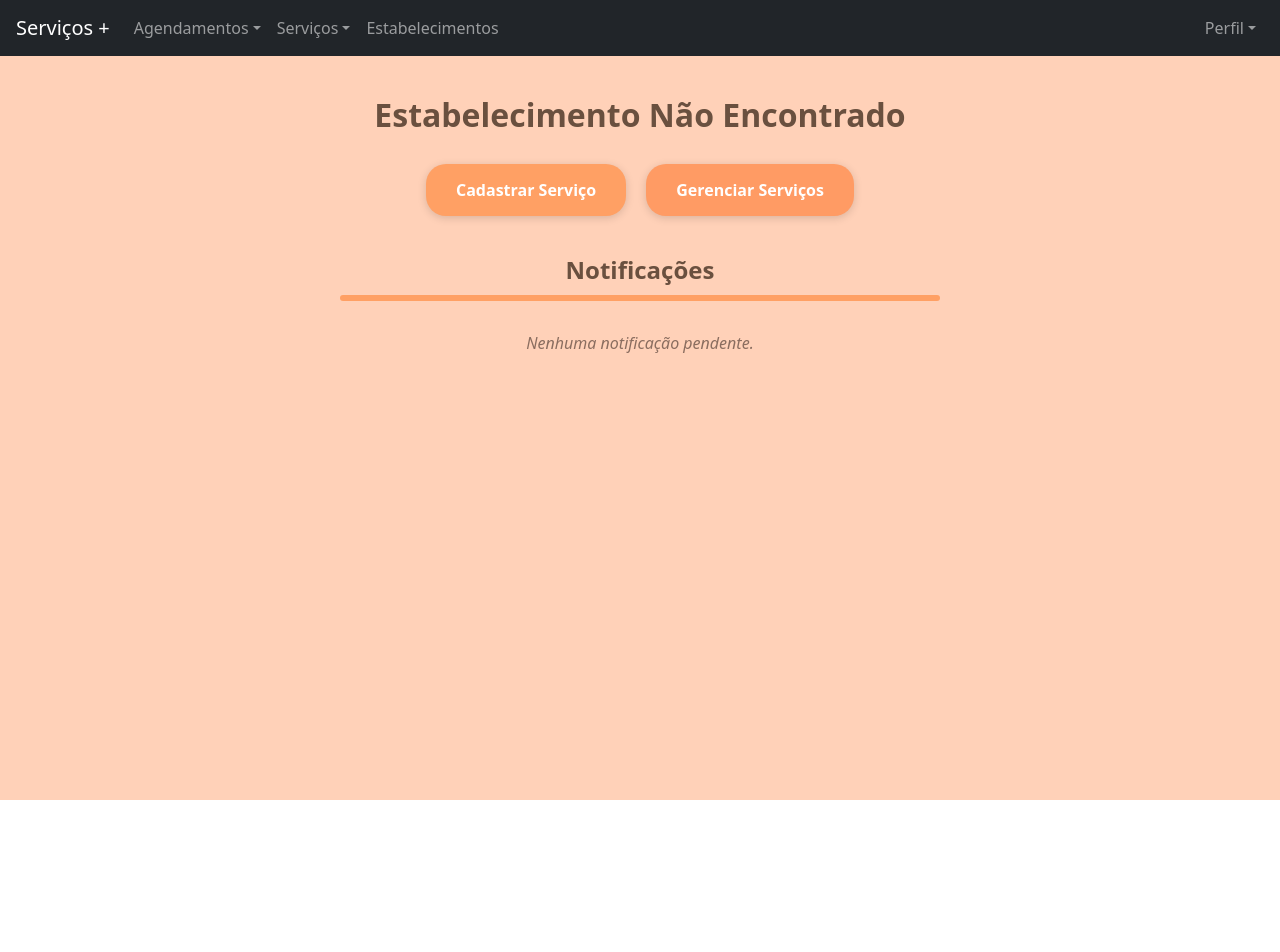
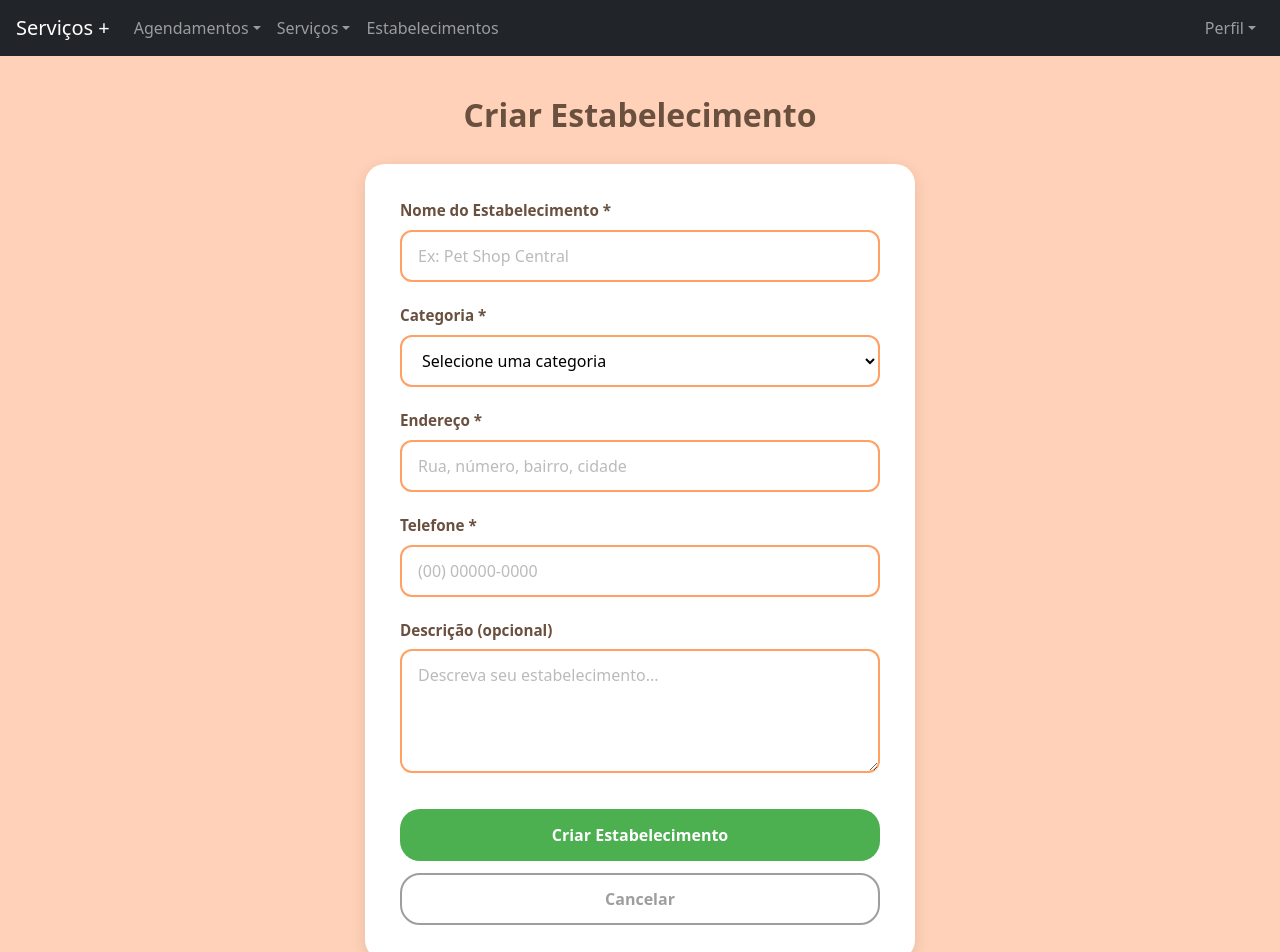
Before and after one commit to AntonioCarlosPereira/POO-project, a React (Vite) app in the folder POOProj/: page /proprietario/estabelecimento/novo in a window 1280 px wide. Shown: the top 952 px of the page. Before the commit the page ends 800 px from the top, so only its background shows below. Built offline with nearby package versions, Linux system fonts and the light colour scheme.

Commit message:
coloquei a tela de cadastrar estabelecimento

```diff
--- a/POOProj/src/App.tsx
+++ b/POOProj/src/App.tsx
@@ -21,6 +21,8 @@ import ProprietarioMenu from "./pages/Proprietario/ProprietarioMenu"
 import GerenciarProprietario from "./pages/Proprietario/GerenciarProprietario"
 import EstabelecimentoMenu from "./pages/Proprietario/EstabelecimentoMenu"
 import CadastrarServicoProprietario from "./pages/Proprietario/CadastrarServicoProprietario"
+import CriarEstabelecimento from "./pages/Proprietario/criar_estabelecimento";
+
 
 export default function App() {
   return (
@@ -134,6 +136,16 @@ export default function App() {
         }
       />
 
+      {/* Rota para Cadastrar Serviço em um Estabelecimento (ex: /proprietario/estabelecimento/1/cadastrar) */}
+      <Route
+        path="/proprietario/estabelecimento/novo"
+        element={
+          <>
+            <CriarEstabelecimento />
+          </>
+        }
+      />
+
       <Route path="*" element={<h2 className="text-center mt-5">404 - Página não encontrada</h2>} />
     </Routes>
   );
--- a/POOProj/src/Components/AppNavbar.tsx
+++ b/POOProj/src/Components/AppNavbar.tsx
@@ -1,5 +1,5 @@
 import { Link, useNavigate } from "react-router-dom";
-import { Navbar, Nav, Container, NavDropdown } from 'react-bootstrap';
+import { Navbar, Nav, NavDropdown } from 'react-bootstrap';
 
 export default function AppNavbar() {
     const navigate = useNavigate();
--- a/POOProj/src/pages/Proprietario/ProprietarioMenu.tsx
+++ b/POOProj/src/pages/Proprietario/ProprietarioMenu.tsx
@@ -24,8 +24,11 @@ export default function ProprietarioMenu() {
     setEstabelecimentos(mockData);
   }, []);
 
-  const handleCriarEstabelecimento = () => {
-    alert("Funcionalidade de criar estabelecimento em desenvolvimento");
+  const handleCriarEstabelecimento = () => {// Verifique no console do navegador se o ID está correto
+    console.log(`Navegando para a tela de criar estabelecimento`);
+
+    // A rota correta é /proprietario/estabelecimento/:id
+    navigate(`/proprietario/estabelecimento/novo`);
   };
 
   const handleGerenciar = (id: number) => {
--- /dev/null
+++ b/POOProj/src/pages/Proprietario/criar_estabelecimento.tsx
@@ -0,0 +1,123 @@
+import { useState } from "react";
+import { useNavigate } from "react-router-dom";
+import Navbar from "../../Components/AppNavbar";
+import "./criar_estabelecimento_css.css";
+
+export default function CriarEstabelecimento() {
+  const navigate = useNavigate();
+
+  const [nome, setNome] = useState("");
+  const [endereco, setEndereco] = useState("");
+  const [telefone, setTelefone] = useState("");
+  const [descricao, setDescricao] = useState("");
+  const [categoria, setCategoria] = useState("");
+
+  const handleSubmit = (e: React.FormEvent<HTMLFormElement>) => {
+    e.preventDefault();
+
+    // Aqui virá a chamada à API para criar o estabelecimento
+    console.log({
+      nome,
+      endereco,
+      telefone,
+      descricao,
+      categoria
+    });
+
+    alert("Estabelecimento criado com sucesso!");
+    navigate("/proprietario/menu");
+  };
+
+  return (
+    <>
+      <Navbar />
+
+      <div className="criar-estabelecimento-container">
+        <h2 className="criar-estabelecimento-title">Criar Estabelecimento</h2>
+
+        <form className="criar-estabelecimento-form" onSubmit={handleSubmit}>
+
+          <div className="form-group">
+            <label className="form-label">Nome do Estabelecimento *</label>
+            <input
+              type="text"
+              className="form-input"
+              placeholder="Ex: Pet Shop Central"
+              value={nome}
+              onChange={(e) => setNome(e.target.value)}
+              required
+            />
+          </div>
+
+          <div className="form-group">
+            <label className="form-label">Categoria *</label>
+            <select
+              className="form-input"
+              value={categoria}
+              onChange={(e) => setCategoria(e.target.value)}
+              required
+            >
+              <option value="">Selecione uma categoria</option>
+              <option value="petshop">Pet Shop</option>
+              <option value="veterinaria">Clínica Veterinária</option>
+              <option value="salao">Salão de Beleza</option>
+              <option value="academia">Academia</option>
+              <option value="restaurante">Restaurante</option>
+              <option value="oficina">Oficina Mecânica</option>
+              <option value="outros">Outros</option>
+            </select>
+          </div>
+
+          <div className="form-group">
+            <label className="form-label">Endereço *</label>
+            <input
+              type="text"
+              className="form-input"
+              placeholder="Rua, número, bairro, cidade"
+              value={endereco}
+              onChange={(e) => setEndereco(e.target.value)}
+              required
+            />
+          </div>
+
+          <div className="form-group">
+            <label className="form-label">Telefone *</label>
+            <input
+              type="tel"
+              className="form-input"
+              placeholder="(00) 00000-0000"
+              value={telefone}
+              onChange={(e) => setTelefone(e.target.value)}
+              required
+            />
+          </div>
+
+          <div className="form-group">
+            <label className="form-label">Descrição (opcional)</label>
+            <textarea
+              className="form-textarea"
+              placeholder="Descreva seu estabelecimento..."
+              rows={4}
+              value={descricao}
+              onChange={(e) => setDescricao(e.target.value)}
+            />
+          </div>
+
+          <div className="form-actions">
+            <button type="submit" className="btn-criar">
+              Criar Estabelecimento
+            </button>
+
+            <button
+              type="button"
+              className="btn-cancelar"
+              onClick={() => navigate("/proprietario/menu")}
+            >
+              Cancelar
+            </button>
+          </div>
+        </form>
+      </div>
+    </>
+  );
+}
--- /dev/null
+++ b/POOProj/src/pages/Proprietario/criar_estabelecimento_css.css
@@ -0,0 +1,128 @@
+.criar-estabelecimento-container {
+  min-height: calc(100vh - 56px);
+  background-color: #ffd1b8;
+  padding: 40px 20px;
+  display: flex;
+  flex-direction: column;
+  align-items: center;
+}
+
+.criar-estabelecimento-title {
+  font-size: 2rem;
+  font-weight: 700;
+  color: #6a503f;
+  margin-bottom: 30px;
+  text-align: center;
+}
+
+.criar-estabelecimento-form {
+  background-color: white;
+  padding: 35px;
+  border-radius: 20px;
+  box-shadow: 0 4px 15px rgba(0, 0, 0, 0.1);
+  width: 100%;
+  max-width: 550px;
+}
+
+.form-group {
+  margin-bottom: 22px;
+}
+
+.form-label {
+  display: block;
+  font-size: 0.95rem;
+  font-weight: 600;
+  color: #6a503f;
+  margin-bottom: 8px;
+}
+
+.form-input,
+.form-textarea {
+  width: 100%;
+  padding: 12px 16px;
+  border-radius: 12px;
+  border: 2px solid #ffa064;
+  font-size: 1rem;
+  outline: none;
+  transition: all 0.2s;
+  box-sizing: border-box;
+  font-family: inherit;
+}
+
+.form-input:focus,
+.form-textarea:focus {
+  border-color: #ff8a3a;
+  box-shadow: 0 0 0 3px rgba(255, 160, 100, 0.1);
+}
+
+.form-input::placeholder,
+.form-textarea::placeholder {
+  color: #bbb;
+}
+
+.form-textarea {
+  resize: vertical;
+  min-height: 100px;
+}
+
+select.form-input {
+  cursor: pointer;
+  background-color: white;
+}
+
+select.form-input option {
+  padding: 10px;
+}
+
+.form-actions {
+  display: flex;
+  flex-direction: column;
+  gap: 12px;
+  margin-top: 30px;
+}
+
+.btn-criar {
+  background-color: #4caf50;
+  border: none;
+  color: white;
+  padding: 14px;
+  border-radius: 20px;
+  font-weight: 600;
+  font-size: 1rem;
+  cursor: pointer;
+  transition: all 0.2s;
+}
+
+.btn-criar:hover {
+  background-color: #45a049;
+  transform: translateY(-2px);
+  box-shadow: 0 4px 12px rgba(76, 175, 80, 0.3);
+}
+
+.btn-cancelar {
+  background-color: transparent;
+  border: 2px solid #9e9e9e;
+  color: #9e9e9e;
+  padding: 12px;
+  border-radius: 20px;
+  font-weight: 600;
+  font-size: 1rem;
+  cursor: pointer;
+  transition: all 0.2s;
+}
+
+.btn-cancelar:hover {
+  background-color: #9e9e9e;
+  color: white;
+  transform: translateY(-2px);
+}
+
+@media (max-width: 576px) {
+  .criar-estabelecimento-form {
+    padding: 25px 20px;
+  }
+
+  .criar-estabelecimento-title {
+    font-size: 1.6rem;
+  }
+}
```
